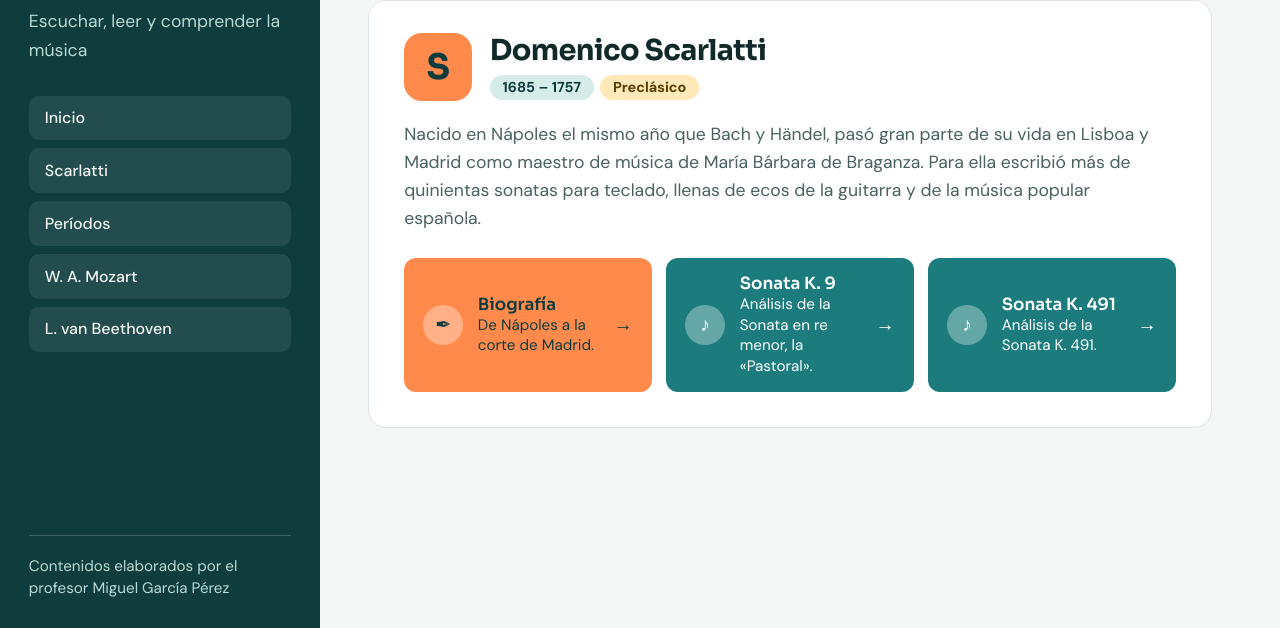
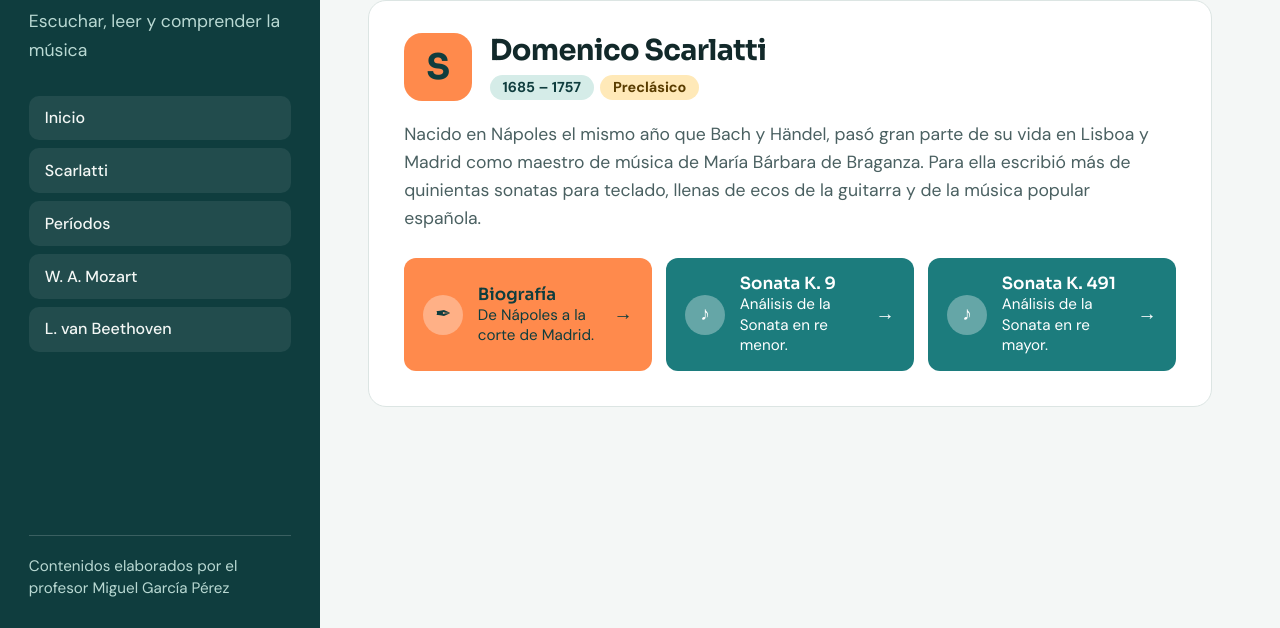
Before and after one commit to mgarper686/Scarlatti, a plain HTML site: page index.html in a window 1280 px wide. Shown: the part 172-800 px from the top of the page. Drawn offline with Linux system fonts and the light colour scheme.

Commit message:
Add files via upload

```diff
--- a/index.html
+++ b/index.html
@@ -322,7 +322,7 @@
             <span class="icono" aria-hidden="true">♪</span>
             <span>
               <strong>Sonata K. 9</strong>
-              <span class="desc">Análisis de la Sonata en re menor, la «Pastoral».</span>
+              <span class="desc">Análisis de la Sonata en re menor.</span>
             </span>
             <span class="flecha" aria-hidden="true">→</span>
           </a>
@@ -331,7 +331,7 @@
             <span class="icono" aria-hidden="true">♪</span>
             <span>
               <strong>Sonata K. 491</strong>
-              <span class="desc">Análisis de la Sonata K. 491.</span>
+              <span class="desc">Análisis de la Sonata en re mayor.</span>
             </span>
             <span class="flecha" aria-hidden="true">→</span>
           </a>
```
